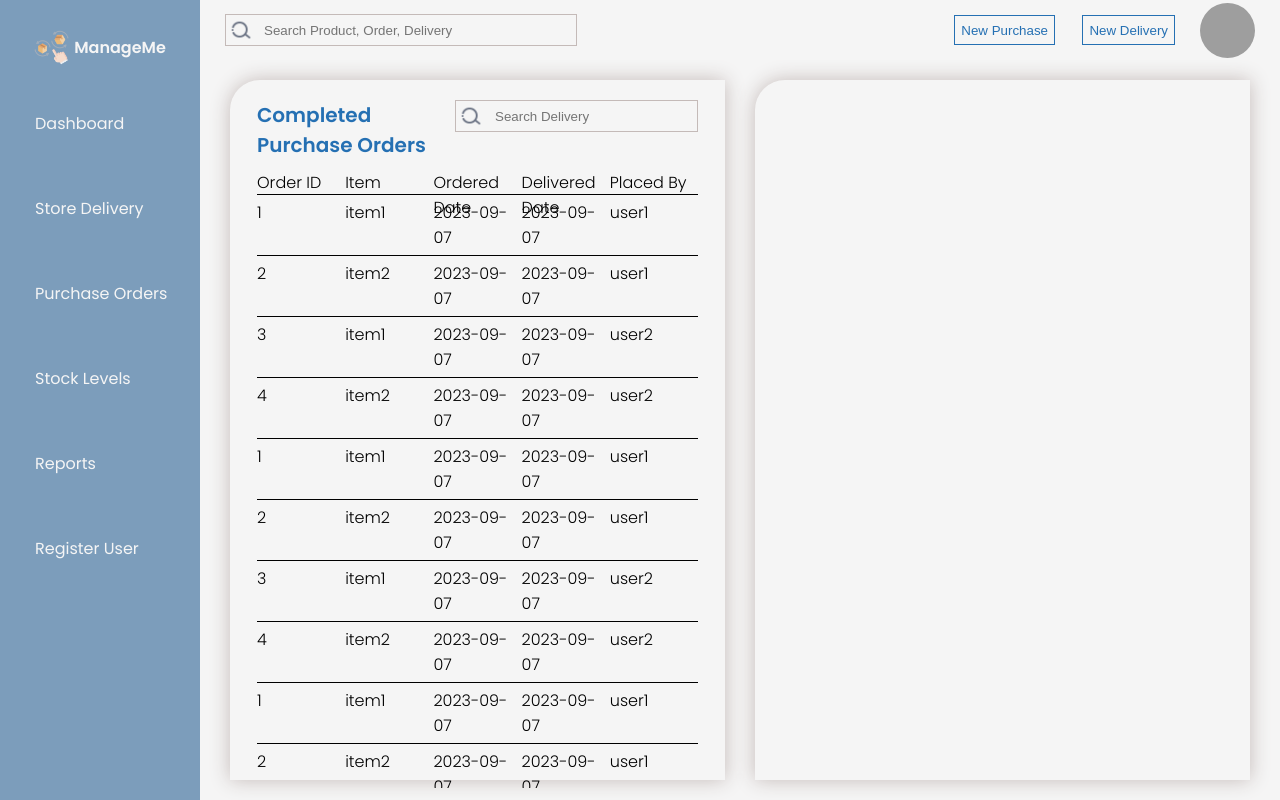
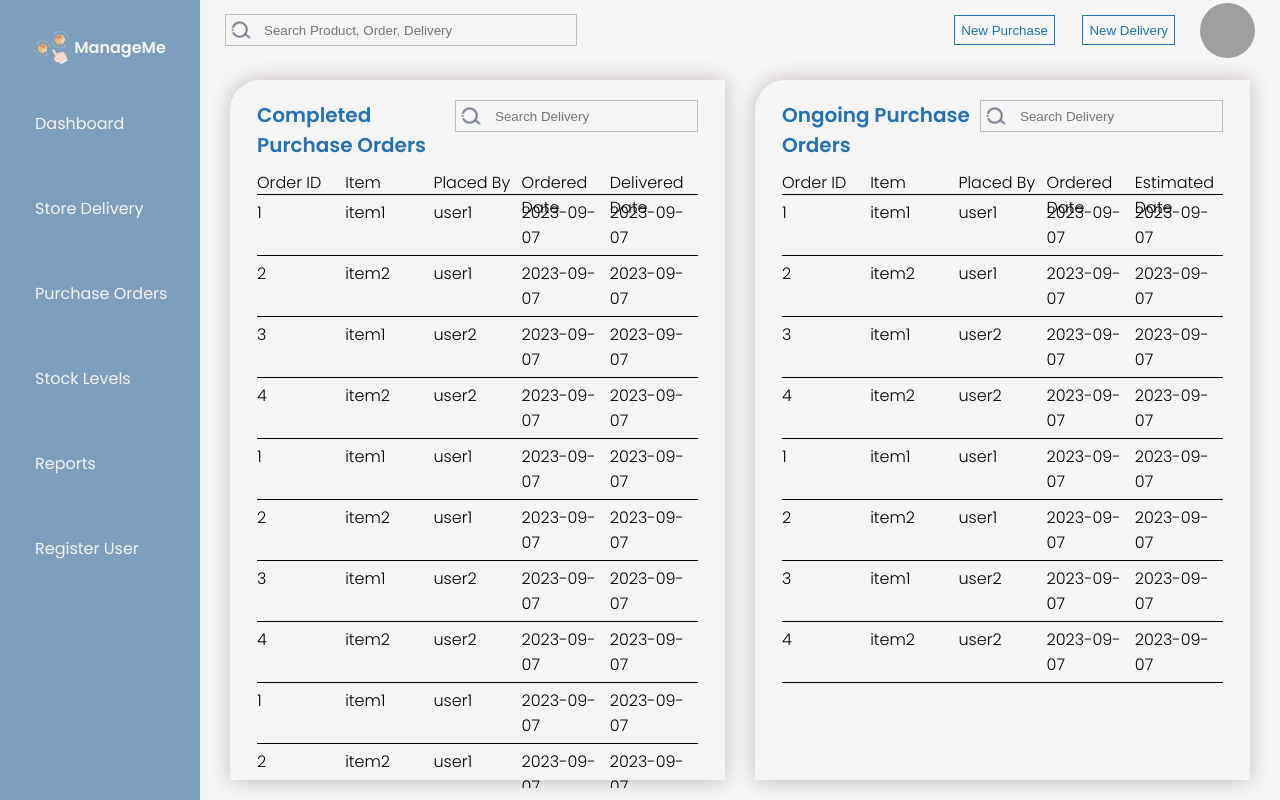
Before and after one commit to abigail-143/sei45-project4-ManageMe, a React (Vite) app in the folder frontend/: page /main in a window 1280 px wide. Built offline with nearby package versions, Linux system fonts and the light colour scheme; grey boxes are pictures that could not be loaded.

Commit message:
finish up  poDisplay component

```diff
--- a/frontend/src/Components/ManagerOnly/PurchaseDisplay.tsx
+++ b/frontend/src/Components/ManagerOnly/PurchaseDisplay.tsx
@@ -6,6 +6,7 @@ export const PurchaseDisplay: React.FC = () => {
     poID: number;
     poDate: string;
     deliveredDate: string;
+    estimatedDate: string;
     orderUser: string;
     orderItem: string;
   }[] = [
@@ -13,6 +14,7 @@ export const PurchaseDisplay: React.FC = () => {
       poID: 1,
       poDate: new Date().toISOString().split("T")[0],
       deliveredDate: new Date().toISOString().split("T")[0],
+      estimatedDate: new Date().toISOString().split("T")[0],
       orderUser: "user1",
       orderItem: "item1",
     },
@@ -20,6 +22,7 @@ export const PurchaseDisplay: React.FC = () => {
       poID: 2,
       poDate: new Date().toISOString().split("T")[0],
       deliveredDate: new Date().toISOString().split("T")[0],
+      estimatedDate: new Date().toISOString().split("T")[0],
       orderUser: "user1",
       orderItem: "item2",
     },
@@ -27,6 +30,7 @@ export const PurchaseDisplay: React.FC = () => {
       poID: 3,
       poDate: new Date().toISOString().split("T")[0],
       deliveredDate: new Date().toISOString().split("T")[0],
+      estimatedDate: new Date().toISOString().split("T")[0],
       orderUser: "user2",
       orderItem: "item1",
     },
@@ -34,19 +38,32 @@ export const PurchaseDisplay: React.FC = () => {
       poID: 4,
       poDate: new Date().toISOString().split("T")[0],
       deliveredDate: new Date().toISOString().split("T")[0],
+      estimatedDate: new Date().toISOString().split("T")[0],
       orderUser: "user2",
       orderItem: "item2",
     },
   ];
 
-  const orders = purchaseOrders.map((item, index) => {
+  const deliveredOrders = purchaseOrders.map((item, index) => {
     return (
       <div key={index} className={styles.listBodyRows}>
         <p className={styles.orderID}>{item.poID}</p>
         <p className="orderItem">{item.orderItem}</p>
+        <p className={styles.orderUser}>{item.orderUser}</p>
         <p className={styles.orderDate}>{item.poDate}</p>
         <p className={styles.deliveredDate}>{item.deliveredDate}</p>
+      </div>
+    );
+  });
+
+  const pendingOrders = purchaseOrders.map((item, index) => {
+    return (
+      <div key={index} className={styles.listBodyRows}>
+        <p className={styles.orderID}>{item.poID}</p>
+        <p className="orderItem">{item.orderItem}</p>
         <p className={styles.orderUser}>{item.orderUser}</p>
+        <p className={styles.orderDate}>{item.poDate}</p>
+        <p className={styles.estimatedDate}>{item.estimatedDate}</p>
       </div>
     );
   });
@@ -54,9 +71,7 @@ export const PurchaseDisplay: React.FC = () => {
     <div className={styles.poPage}>
       <div className={`${styles.poListDiv} ${styles.left}`}>
         <div className={styles.listTitle}>
-          <h1 className={`${styles.titleName}`}>
-            Completed Purchase Orders
-          </h1>
+          <h1 className={`${styles.titleName}`}>Completed Purchase Orders</h1>
           <div className={styles.searchBar}>
             <img className={styles.searchBarImg} src="/search.png"></img>
             <input
@@ -69,22 +84,44 @@ export const PurchaseDisplay: React.FC = () => {
           <div className={styles.listBodyRowsHeader}>
             <p className={styles.orderID}>Order ID</p>
             <p className={styles.orderItem}>Item</p>
+            <p className={styles.orderUser}>Placed By</p>
             <p className={styles.orderDate}>Ordered Date</p>
             <p className={styles.deliveredDate}>Delivered Date</p>
-            <p className={styles.orderUser}>Placed By</p>
           </div>
           <div className={styles.listBodyInput}>
-            {orders}
-            {orders}
-            {orders}
-            {orders}
-            {orders}
-            {orders}
-            {orders}
+            {deliveredOrders}
+            {deliveredOrders}
+            {deliveredOrders}
+            {deliveredOrders}
+            {deliveredOrders}
+            {deliveredOrders}
           </div>
         </div>
       </div>
       <div className={`${styles.poListDiv} ${styles.right}`}>
+        <div className={styles.listTitle}>
+          <h1 className={`${styles.titleName}`}>Ongoing Purchase Orders</h1>
+          <div className={styles.searchBar}>
+            <img className={styles.searchBarImg} src="/search.png"></img>
+            <input
+              className={styles.searchBarInput}
+              placeholder="Search Delivery"
+            ></input>
+          </div>
+        </div>
+        <div className={styles.listBody}>
+          <div className={styles.listBodyRowsHeader}>
+            <p className={styles.orderID}>Order ID</p>
+            <p className={styles.orderItem}>Item</p>
+            <p className={styles.orderUser}>Placed By</p>
+            <p className={styles.orderDate}>Ordered Date</p>
+            <p className={styles.estimatedDate}>Estimated Date</p>
+          </div>
+          <div className={styles.listBodyInput}>
+            {pendingOrders}
+            {pendingOrders}
+          </div>
+        </div>
       </div>
     </div>
   );
```
